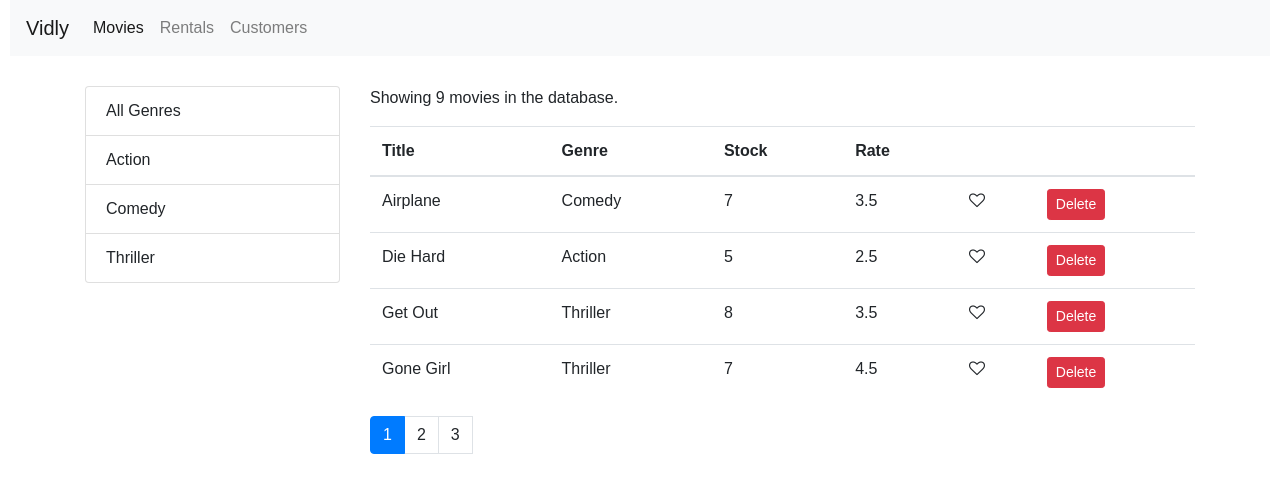
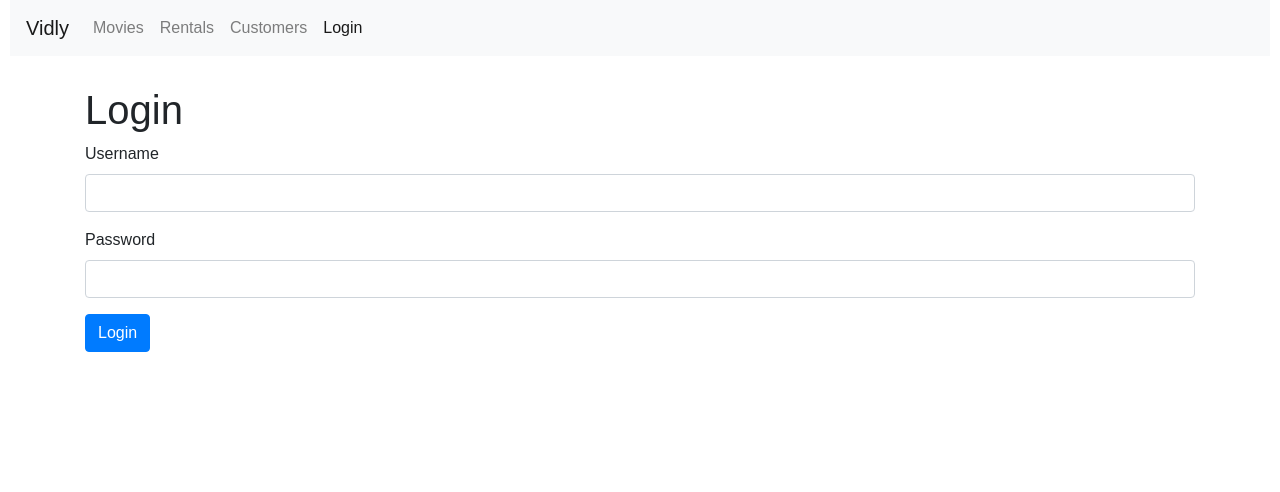
Before and after one commit to Sambalicious/VidMe, a React (Create React App) app: page /login in a window 1280 px wide. Before the commit this address led to /movies. Shown: the top 492 px of the page. Built offline with nearby package versions, Linux system fonts and the light colour scheme.

Commit message:
login form added with links

```diff
--- a/src/App.js
+++ b/src/App.js
@@ -50,6 +50,7 @@
 import Rentals from './components/common/Rentals';
 import NotFound from './components/common/NotFound';
 import Navbar from './components/common/NavBar';
+import LoginForm from './components/common/LoginForm';
 
 const App = () => {
     return (
@@ -58,6 +59,7 @@
         <Navbar />
         <main className="container">
         <Switch>
+            <Route path="/login" component={LoginForm} />
             <Route path="/movies" component={Movies} />
             <Route path="/rentals" component={Rentals} />
             <Route path="/customers" component={Customer} />
--- /dev/null
+++ b/src/components/common/LoginForm.jsx
@@ -0,0 +1,32 @@
+import React, { Component } from 'react';
+
+
+
+
+class LoginForm extends Component {
+
+    render() {
+        return (
+        <div>
+            <h1>Login</h1>
+
+            <form>
+                <div className="form-group">
+                    <label htmlFor="username">Username</label>
+                    <input id="username" type="text" className="form-control"/>
+                </div>
+                <div className="form-group">
+                    <label htmlFor="password">Password</label>
+                    <input id="password" type="text" className="form-control"/>
+                </div>
+
+                <button className="btn btn-primary">Login</button>
+            </form>
+
+        </div>
+
+          );
+    }
+}
+
+export default LoginForm;
--- a/src/components/common/NavBar.jsx
+++ b/src/components/common/NavBar.jsx
@@ -23,6 +23,9 @@
             <li className="nav-item">
               <NavLink className="nav-link" to="/customers">Customers</NavLink>
             </li>
+            <li className="nav-item">
+              <NavLink className="nav-link" to="/login">Login</NavLink>
+            </li>
 
           </ul>
         </div>
```
